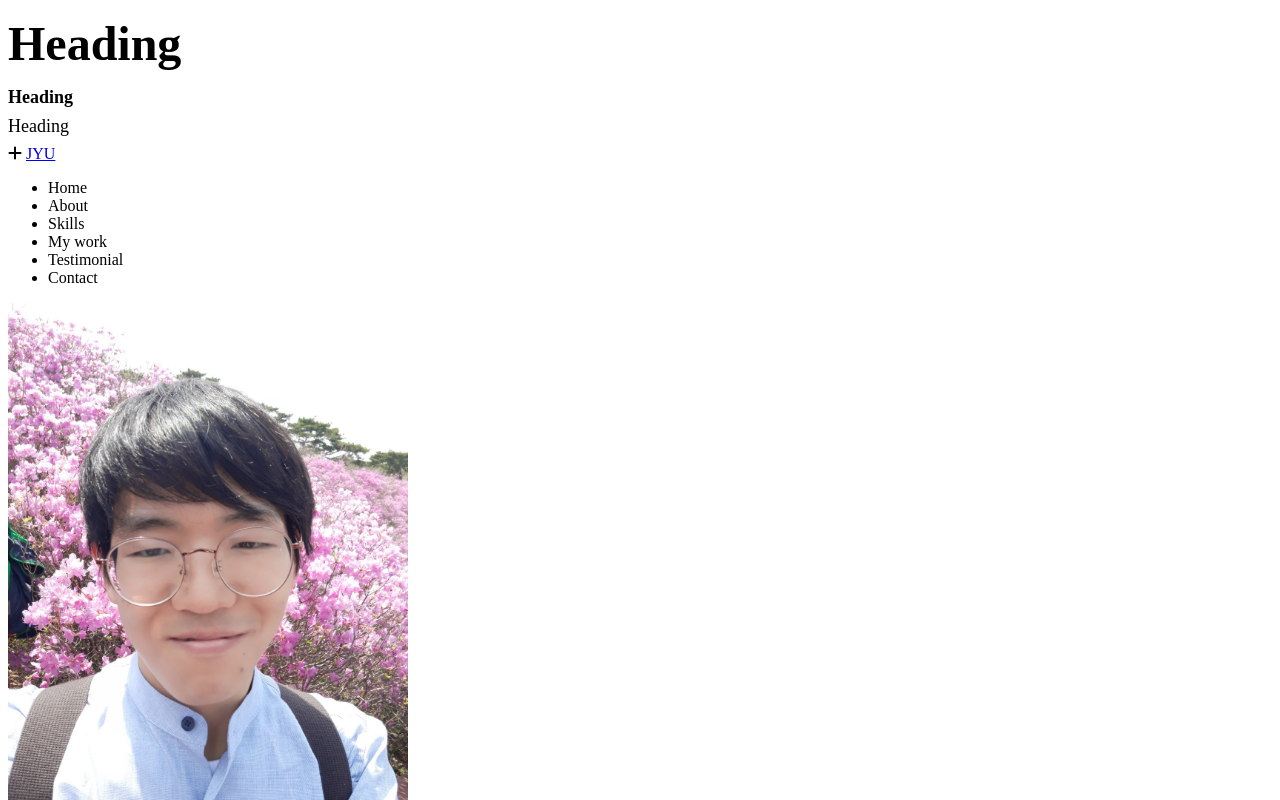
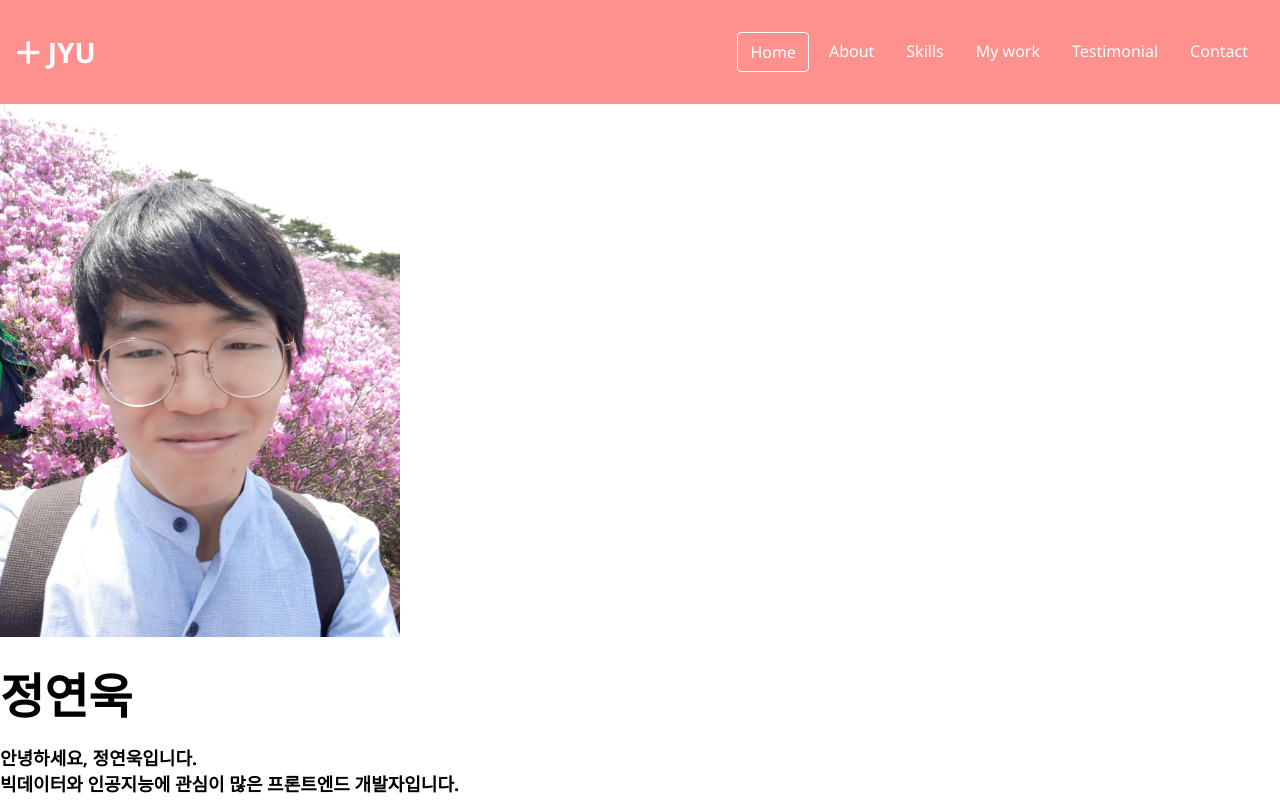
Before and after one commit to cermen/portfolio, a plain HTML site: page index.html in a window 1280 px wide. Shown: the top 800 px of the page. Drawn offline with Linux system fonts and the light colour scheme; a script that the page names is missing.

Commit message:
CSS: navbar

```diff
--- a/index.html
+++ b/index.html
@@ -25,9 +25,6 @@
         <script src="main.js" defer></script>
     </head>
     <body>
-        <h1>Heading</h1>
-        <h2>Heading</h2>
-        <h3>Heading</h3>
         <!-- Navbar -->
         <nav id="navbar">
             <div class="navbar__logo">
@@ -36,7 +33,7 @@
             </div>
             <div class="navbar__menu">
                 <ul class="navbar__menu">
-                    <li class="navbar__manu__item">Home</li>
+                    <li class="navbar__manu__item active">Home</li>
                     <li class="navbar__manu__item">About</li>
                     <li class="navbar__manu__item">Skills</li>
                     <li class="navbar__manu__item">My work</li>
--- a/style.css
+++ b/style.css
@@ -32,11 +32,29 @@
 
     /* Annimation */
     --animation-duration: 300ms;
+
+    --size-border-radius: 4px;
 }
 
 /* Universal tags */
 * {
     box-sizing: border-box;
+}
+
+body {
+    font-family:'Segoe UI', Tahoma, Geneva, Verdana, sans-serif;
+    margin: 0;
+    cursor: default;
+}
+
+a {
+    text-decoration: none;
+    color: var(--color-white);
+}
+
+ul {
+    list-style: none;
+    padding-left: 0;
 }
 
 h1 {
@@ -66,3 +84,37 @@ p {
     color: var(--color-black);
     margin: 4px 0;
 }
+
+#navbar {
+    display: flex;
+    justify-content: space-between;
+    background-color: var(--color-pink);
+    align-items: center;
+    color: var(--color-white);
+    padding: 16px;
+}
+
+.navbar__menu {
+    display: flex;
+}
+
+.navbar__logo {
+    font-size: var(--font-medium);
+    font-weight: var(--weight-semi-bold);
+}
+
+.navbar__manu__item {
+    padding: 8px 12px;
+    margin: 0 4px;
+    cursor: pointer;
+}
+
+.navbar__manu__item.active {
+    border: 1px solid var(--color-white);
+    border-radius: var(--size-border-radius);
+}
+
+.navbar__manu__item:hover {
+    background-color: var(--color-dark-pink);
+    border-radius: var(--size-border-radius);
+}
```
